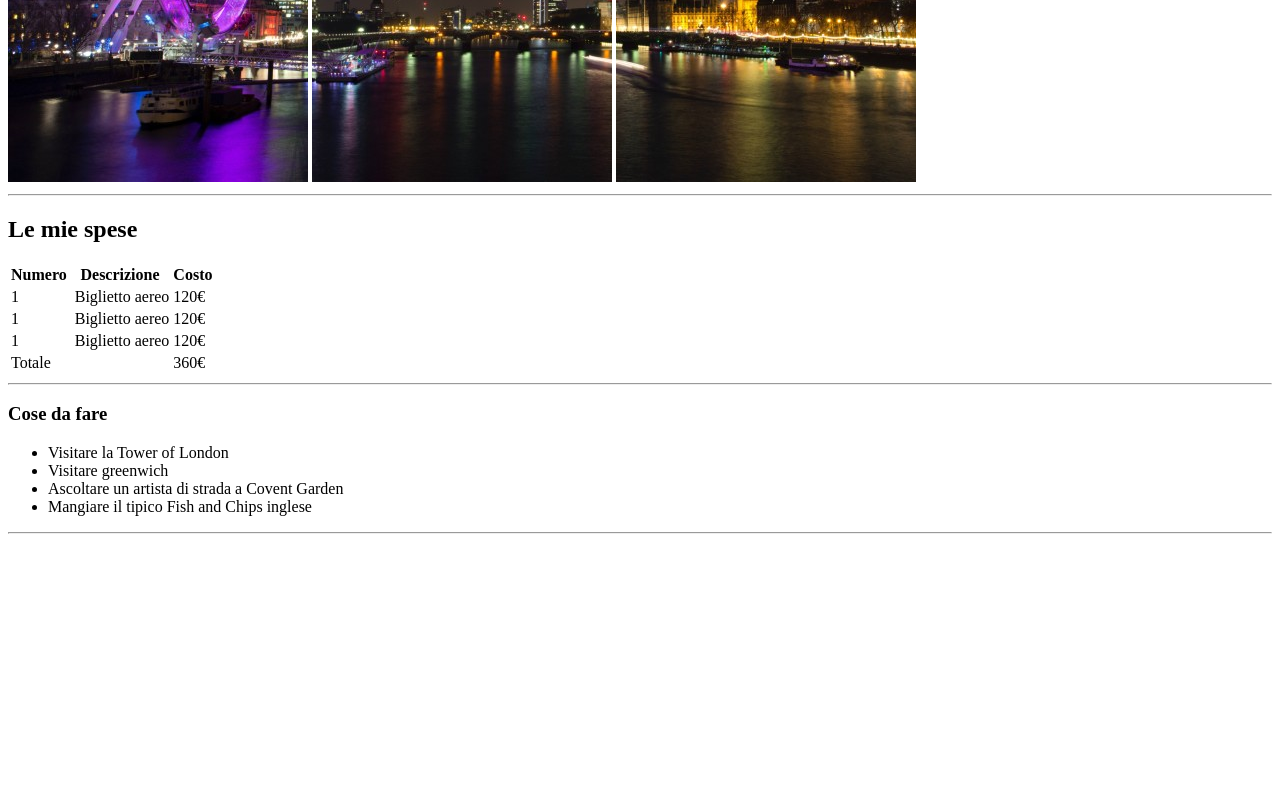
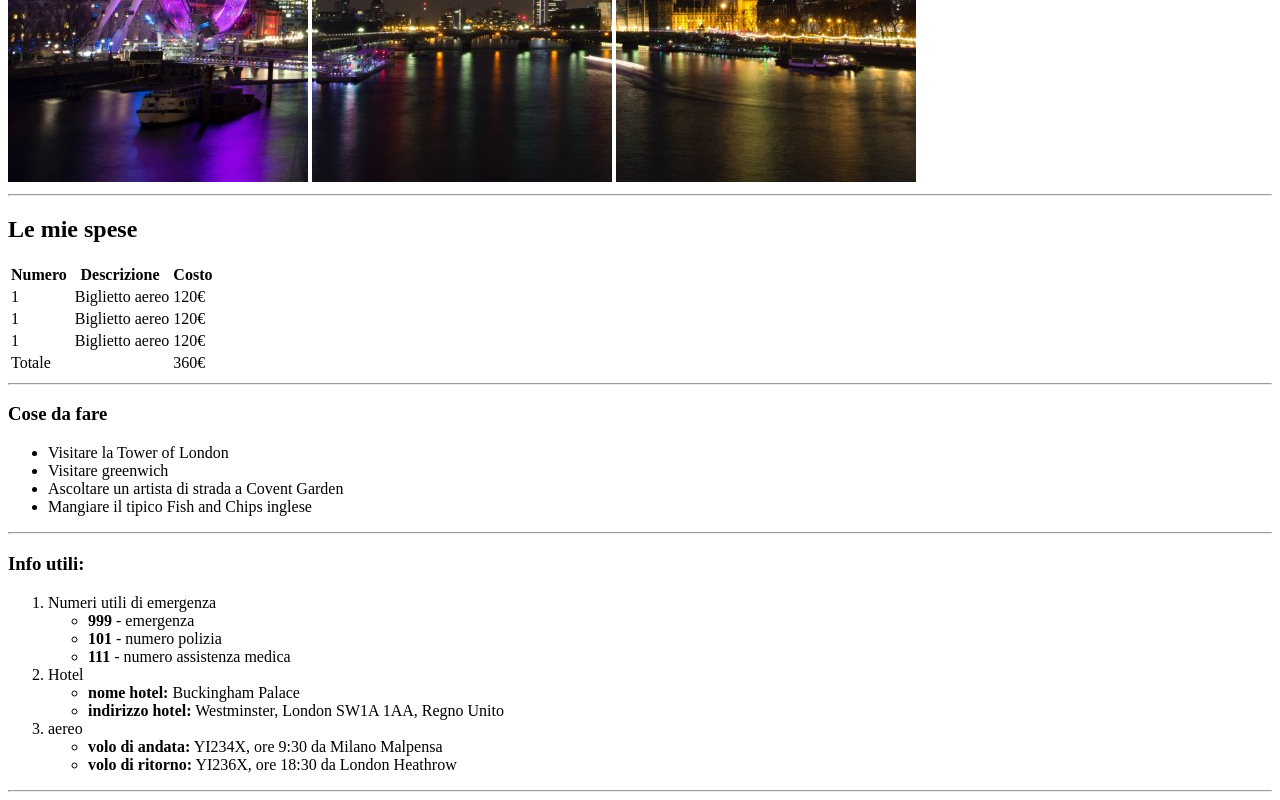
Before and after one commit to IlGrandeLuca/html-london-trip, a plain HTML site: page index.html in a window 1280 px wide. Shown: the part 498-1298 px from the top of the page. Before the commit the page ends 1040 px from the top, so only its background shows below. Drawn offline with Linux system fonts and the light colour scheme.

Commit message:
liste annidate completate

```diff
--- a/index.html
+++ b/index.html
@@ -7,6 +7,7 @@
     <title>Viaggio a Londra</title>
 </head>
 <body>
+
     <!-- -->
     <header>
         <h1>Il mio viaggio a Londra</h1>
@@ -15,8 +16,10 @@
         <img src="img/pexels-bill-emrich-230794-2.jpg">
         <hr>
     </header>
+
     <!-- -->
     <main>
+
         <!-- inizio tabella -->
         <section>
             <h2>Le mie spese</h2>
@@ -59,7 +62,34 @@
             </ul>
         </section>
         <hr>
+
+        <!-- liste annidate -->
+        <section>
+            <h3>Info utili:</h3>
+            <ol>
+                <li>Numeri utili di emergenza</li>
+                <ul>
+                    <li><strong>999</strong> - emergenza</li>
+                    <li><strong>101</strong> - numero polizia</li>
+                    <li><strong>111</strong> - numero assistenza medica</li>
+                </ul>
+                <li>Hotel</li>
+                <ul>
+                    <li><strong>nome hotel:</strong> Buckingham Palace</li>
+                    <li><strong>indirizzo hotel:</strong> Westminster, London SW1A 1AA, Regno Unito</li>
+                </ul>
+                <li>aereo</li>
+                <ul>
+                    <li><strong>volo di andata:</strong> YI234X, ore 9:30 da Milano Malpensa</li>
+                    <li><strong>volo di ritorno:</strong> YI236X, ore 18:30 da London Heathrow</li>
+                </ul>
+            </ol>
+        </section>
+        <hr>
     </main>
-    <!-- -->
+
+    <footer>
+
+    </footer>
 </body>
 </html>
```
